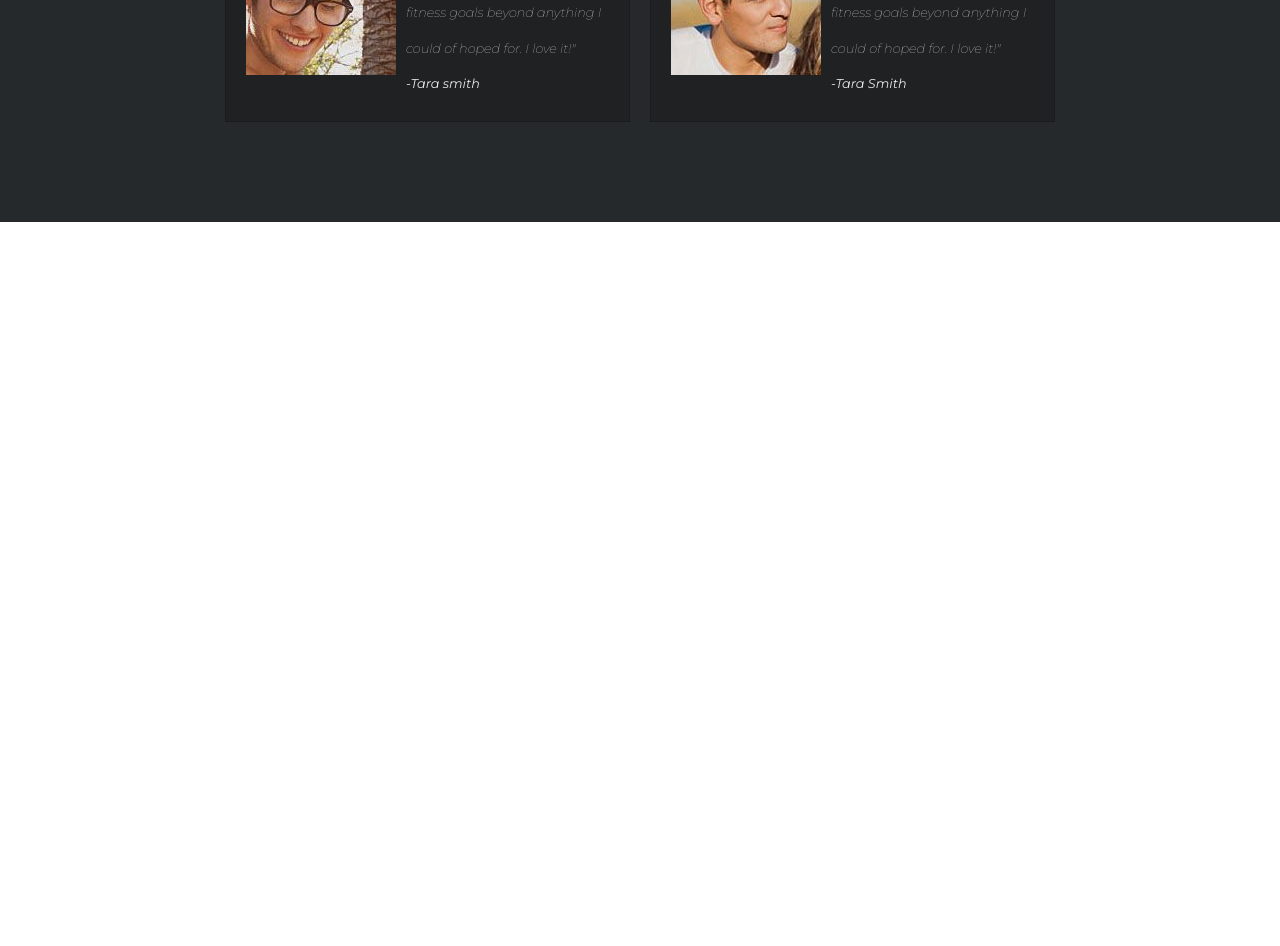
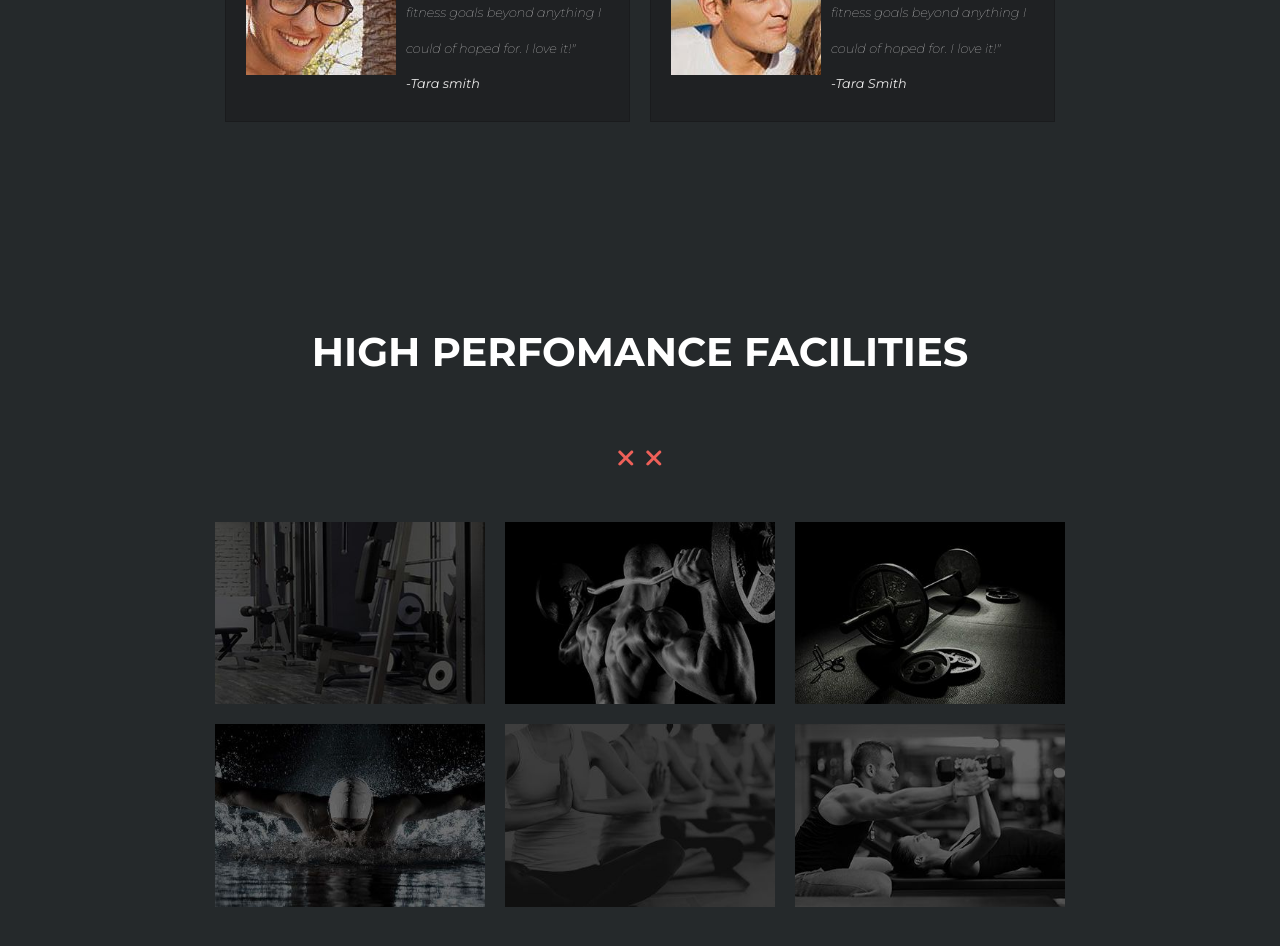
Before and after one commit to azizafarooq/proj-html-vuejs, a Vue app: page / in a window 1280 px wide. Shown: the part 2940-3886 px from the top of the page. Before the commit the page ends 3162 px from the top, so only its background shows below. Built offline with nearby package versions, Linux system fonts and the light colour scheme.

Commit message:
feat: ImagesLinks

```diff
--- a/src/components/AppCards.vue
+++ b/src/components/AppCards.vue
@@ -43,6 +43,22 @@ export default {
             </div>
         </div>
 
+
+        <!--Inserire dinamicamente e fare il modale-->
+        <div class="images-links">
+            <p class="main-title"> HIGH PERFOMANCE FACILITIES</p>
+            <font-awesome-icon class="xmark-combo" v-for="xmark in 2" :icon="['fas', 'xmark']" style="color: #ee6059;" />
+            <div class="images">
+                <img src="/images/home-image1.jpg" alt="">
+                <img src="/images/home-image2.jpg" alt="">
+                <img src="/images/home-image3.jpg" alt="">
+                <img src="/images/home-image4.jpg" alt="">
+                <img src="/images/home-image54.jpg" alt="">
+                <img src="/images/home-image6.jpg" alt="">
+            </div>
+        </div>
+
+
     </section>
 </template>
 
@@ -58,7 +74,6 @@ section {
         justify-content: center;
         align-items: center;
         gap: 20px;
-    }
 
         .card {
             flex-direction: row;
@@ -82,4 +97,24 @@ section {
             }
         }
     }
+
+    .images-links {
+        padding-top: 200px;
+    }
+
+    .images {
+        display: flex;
+        gap: 20px;
+        flex-wrap: wrap;
+        justify-content: center;
+
+        img {
+            width: calc((100% - 150px - 20px) / 3);
+            cursor: pointer;
+        }
+
+
+    }
+
+}
 </style>
```
Lines whose indentation alone changed are shown as unchanged.
